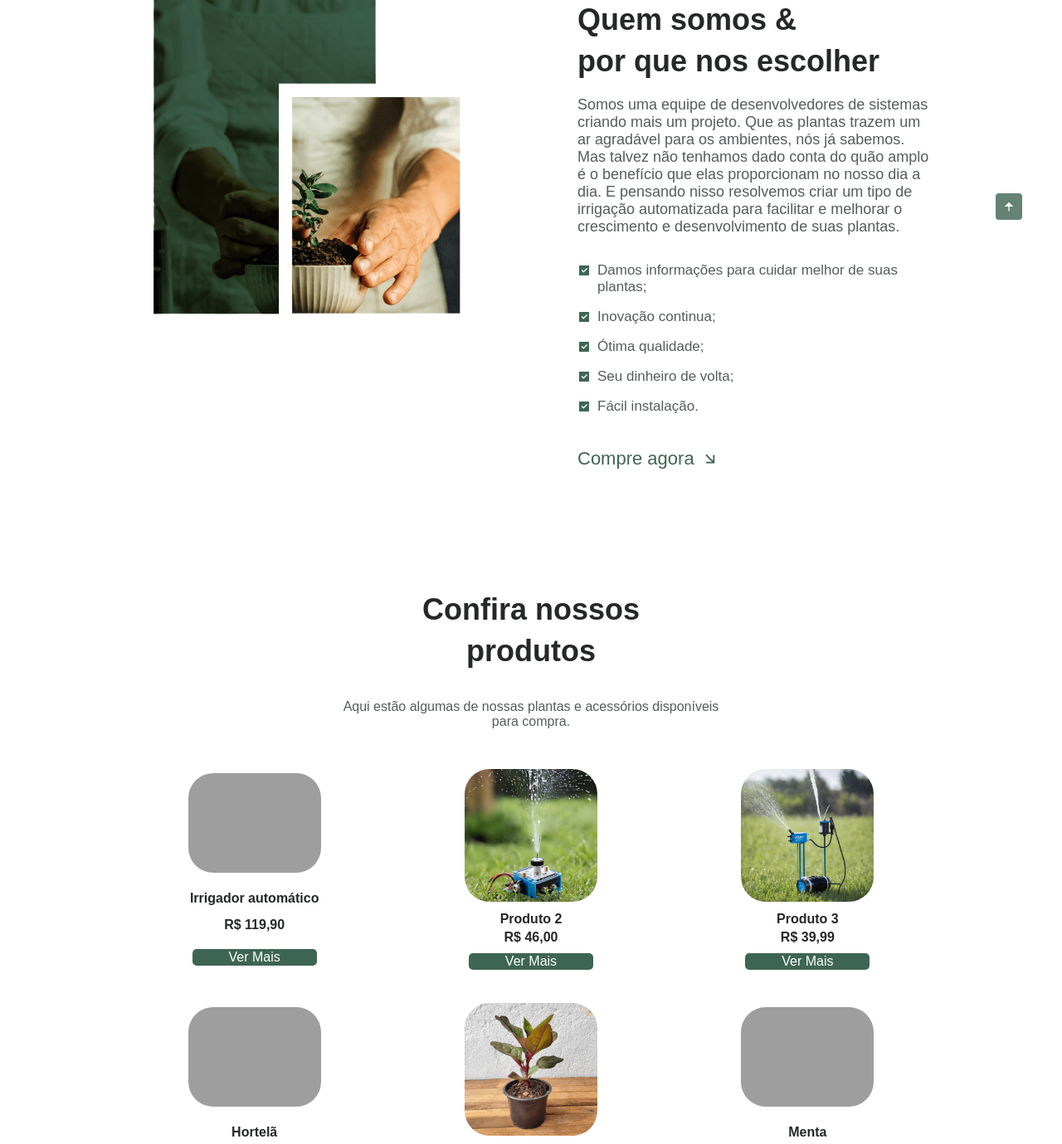
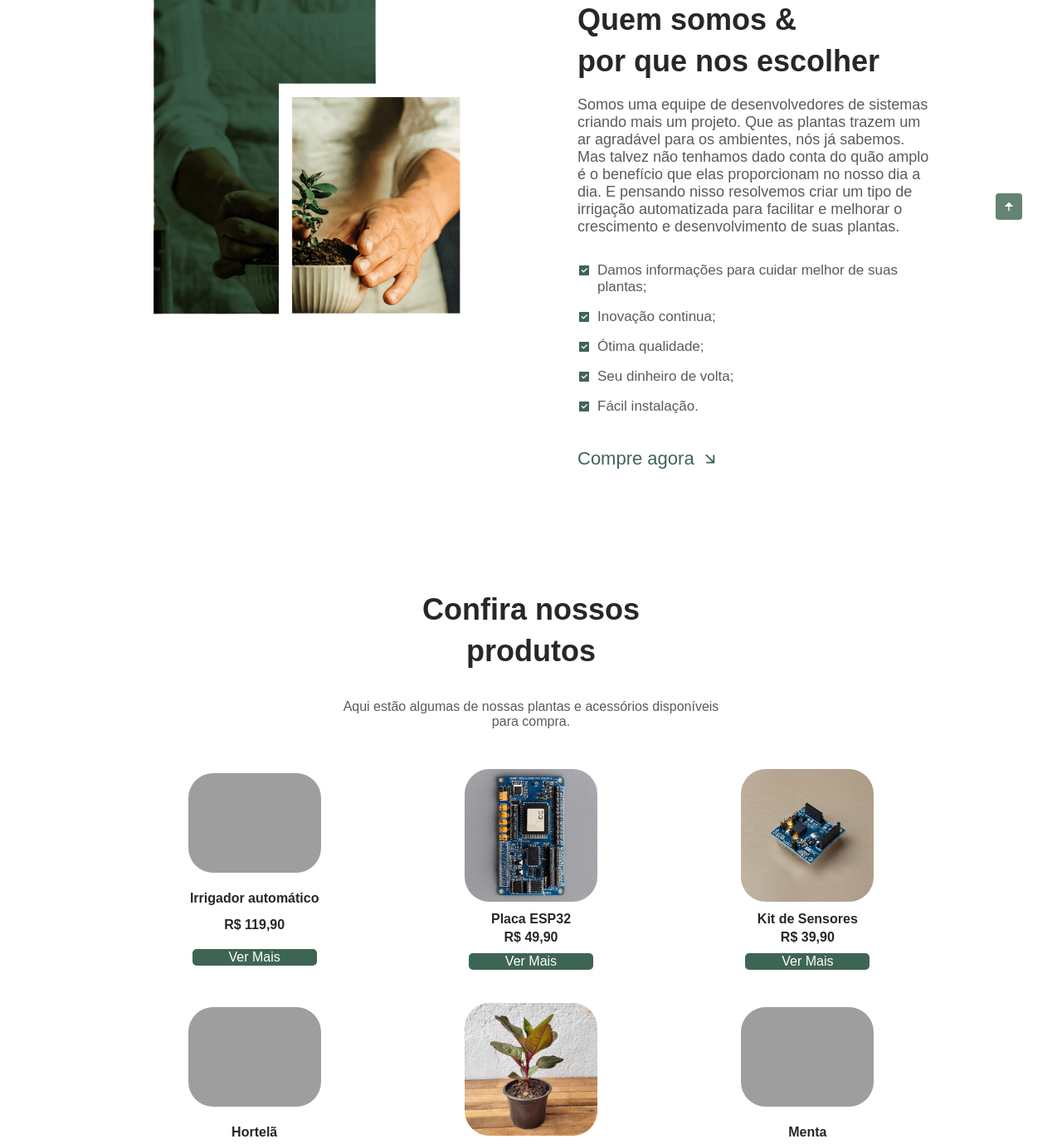
Before and after one commit to GabrielAlesiunas/SMARTGARDEN, a PHP site: page / in a window 1280 px wide. Shown: the part 775-2154 px from the top of the page at 83% size. Run offline with PHP 8.4, Linux system fonts and the light colour scheme; grey boxes are pictures that could not be loaded.

Commit message:
SmartGarden

```diff
--- a/assets/js/script ModalProduto.js
+++ b/assets/js/script ModalProduto.js
@@ -297,25 +297,25 @@ var productData1 = {
 };
 
 var productData2 = {
-  titulo: "Produto 2",
-  descricao: "Descrição 2",
+  titulo: "Placa ESP32",
+  descricao: "Desvende o mundo da inovação com a nossa Placa ESP32, uma solução versátil e potente para os entusiastas da eletrônica e desenvolvedores ávidos. Projetada para oferecer desempenho excepcional e conectividade avançada, a ESP32 é a escolha ideal para projetos personalizados e inovadores.",
   imagens: [
-    "/assets/img/produto2.png",
-    "/assets/img/product2.png",
-    "/assets/img/product3.png",
+    "/assets/img/produto2/esp321.png",
+    "/assets/img/produto2/esp322.png",
+    "/assets/img/produto2/esp323.png",
   ],
-  preco: "R$ 46,00",
+  preco: "R$  49,90",
 };
 
 var productData3 = {
-    titulo: "Produto3",
-    descricao: "Descrição 3",
+    titulo: "Kit de Sensores",
+    descricao: "Explore a personalização e a inteligência em seus projetos com nossos Sensores de Umidade, Luminosidade e Temperatura. Desenvolvidos para proporcionar medições precisas em tempo real, esses sensores são ideais para aprimorar a automação em uma variedade de aplicações.",
     imagens: [
-      "/assets/img/produto3.png",
-      "/assets/img/product2.png",
-      "/assets/img/product3.png",
+      "/assets/img/produto3/luminosidade.png",
+      "/assets/img/produto3/temperatura.png",
+      "/assets/img/produto3/umidade.png",
     ],
-    preco: "R$ 46,00",
+    preco: "R$ 39,90",
 };
 
 var productData4 = {
--- a/index.php
+++ b/index.php
@@ -227,18 +227,18 @@ if (isset($_SESSION['login_success']) && $_SESSION['login_success'] === true) {
 
                 <!-- PRODUTO 2 -->
                 <article class="product__card">
-                    <img src="assets/img/produto2.png" alt="" class="product__img">
-                    <h3 class="product__title">Produto 2</h3>
-                    <span class="product__price">R$ 46,00</span>
-                    <button class="btnVerMais" onclick="openModal2('Produto 2', 'Descrição 2', ['/assets/img/produto2.png', '/assets/img/product2.png', '/assets/img/product3.png'], 'R$ 46,00')">Ver Mais</button>
+                    <img src="/assets/img/produto2/esp32.png" alt="" class="product__img">
+                    <h3 class="product__title">Placa ESP32</h3>
+                    <span class="product__price">R$ 49,90</span>
+                    <button class="btnVerMais" onclick="openModal2('Placa ESP32', 'Desvende o mundo da inovação com a nossa Placa ESP32, uma solução versátil e potente para os entusiastas da eletrônica e desenvolvedores ávidos. Projetada para oferecer desempenho excepcional e conectividade avançada, a ESP32 é a escolha ideal para projetos personalizados e inovadores.', ['/assets/img/produto2/esp321.png', '/assets/img/produto2/esp322.png', '/assets/img/produto2/esp323.png'], 'R$ 49,90')">Ver Mais</button>
                 </article>
 
                 <!-- PRODUTO 3 -->
                 <article class="product__card">
-                    <img src="assets/img/produto3.png" alt="" class="product__img">
-                    <h3 class="product__title">Produto 3 </h3>
-                    <span class="product__price">R$ 39,99</span>
-                    <button class="btnVerMais" onclick="openModal3('Produto 3', 'Descrição 3', ['/assets/img/produto3.png', '/assets/img/product2.png', '/assets/img/product3.png'], 'R$ 39,99')">Ver Mais</button>
+                    <img src="/assets/img/produto3/luminosidade.png" alt="" class="product__img">
+                    <h3 class="product__title">Kit de Sensores </h3>
+                    <span class="product__price">R$ 39,90</span>
+                    <button class="btnVerMais" onclick="openModal3('Kit de Sensores', 'Explore a personalização e a inteligência em seus projetos com nossos Sensores de Umidade, Luminosidade e Temperatura. Desenvolvidos para proporcionar medições precisas em tempo real, esses sensores são ideais para aprimorar a automação em uma variedade de aplicações.', ['/assets/img/produto3/luminosidade.png', '/assets/img/produto3/temperatura.png', '/assets/img/produto3/umidade.png'], 'R$ 39,90')">Ver Mais</button>
                 </article>
 
                 <!-- PRODUTO 5 -->
--- a/upload_imagem.php
+++ b/upload_imagem.php
@@ -10,16 +10,12 @@ if (!isset($_SESSION['username'])) {
 if (isset($_FILES['profile_image'])) {
     $username = $_SESSION['username'];
 
-    // Diretório onde as imagens de perfil serão armazenadas
     $diretorio_destino = 'assets/img/imgPerfil';
 
-    // Nome do arquivo de imagem
     $nome_arquivo = $_FILES['profile_image']['name'];
 
-    // Caminho completo para o arquivo de imagem
     $caminho_da_imagem_de_perfil = $diretorio_destino . $nome_arquivo;
 
-    // Move o arquivo para o diretório de destino
     if (move_uploaded_file($_FILES['profile_image']['tmp_name'], $caminho_da_imagem_de_perfil)) {
         $conexao = mysqli_connect("localhost", "root", "", "smartgarden");
 
@@ -30,7 +26,6 @@ if (isset($_FILES['profile_image'])) {
         $query = "UPDATE usuario SET foto_perfil = '$caminho_da_imagem_de_perfil' WHERE nome = '$username'";
 
         if (mysqli_query($conexao, $query)) {
-            // echo 'Imagem de perfil atualizada com sucesso.';
             header('Location: perfil.php');
         } else {
             echo 'Erro ao atualizar imagem de perfil: ' . mysqli_error($conexao);
--- a/zzzz.txt
+++ b/zzzz.txt
@@ -2,7 +2,6 @@ VERSÃO PHP: 8.1.13
 
 Coisas que faltam fazer:
 Arrumar o local onde aparece as informações das plantas nas resoluções.
-Arrumar o botão de sair do modal de produtos
 
 
 git config --global user.name "Gabriel Raimundo"
```
Also changed, not shown: upload.php (+1 -7 lines), assets/img/produto2/esp32.png (added), assets/img/produto2/esp321.png (added), assets/img/produto2/esp322.png (added), assets/img/produto2/esp323.png (added), assets/img/produto3/luminosidade.png (added), assets/img/produto3/temperatura.png (added), assets/img/produto3/umidade.png (added).
